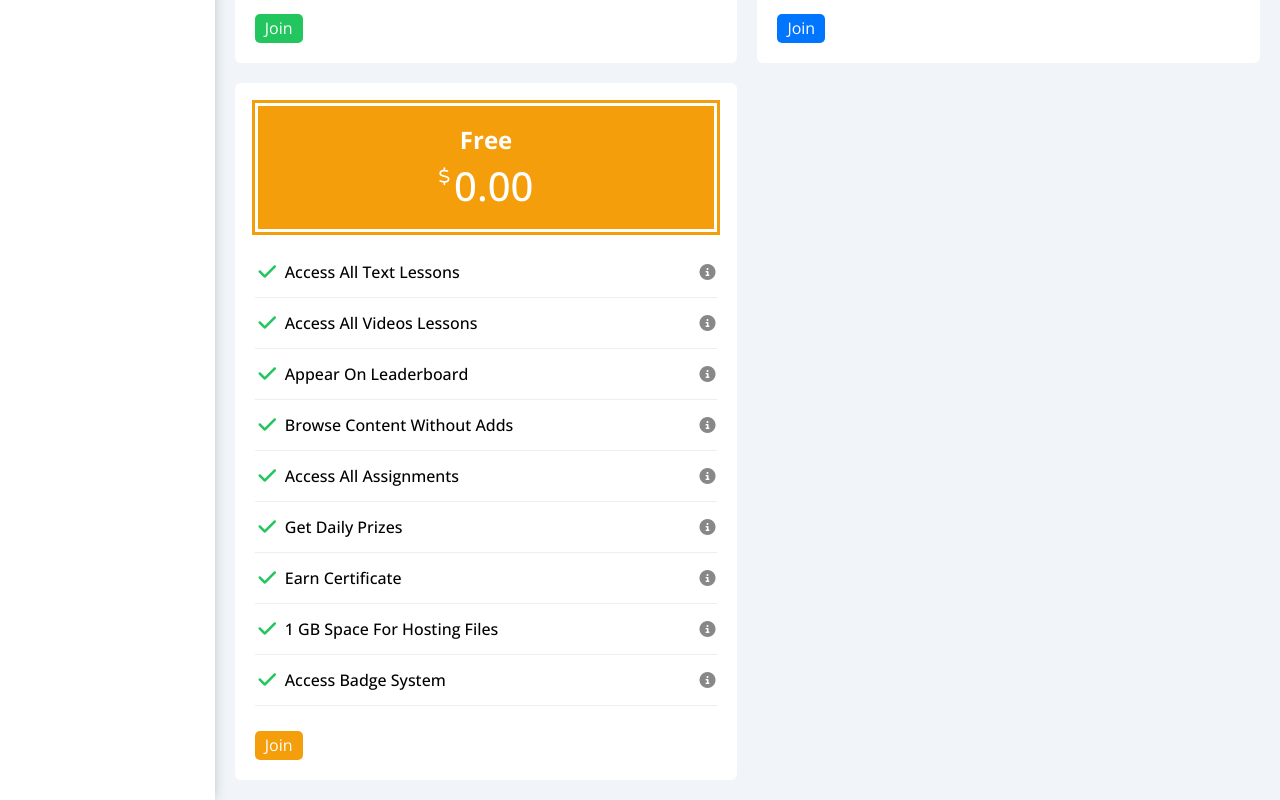
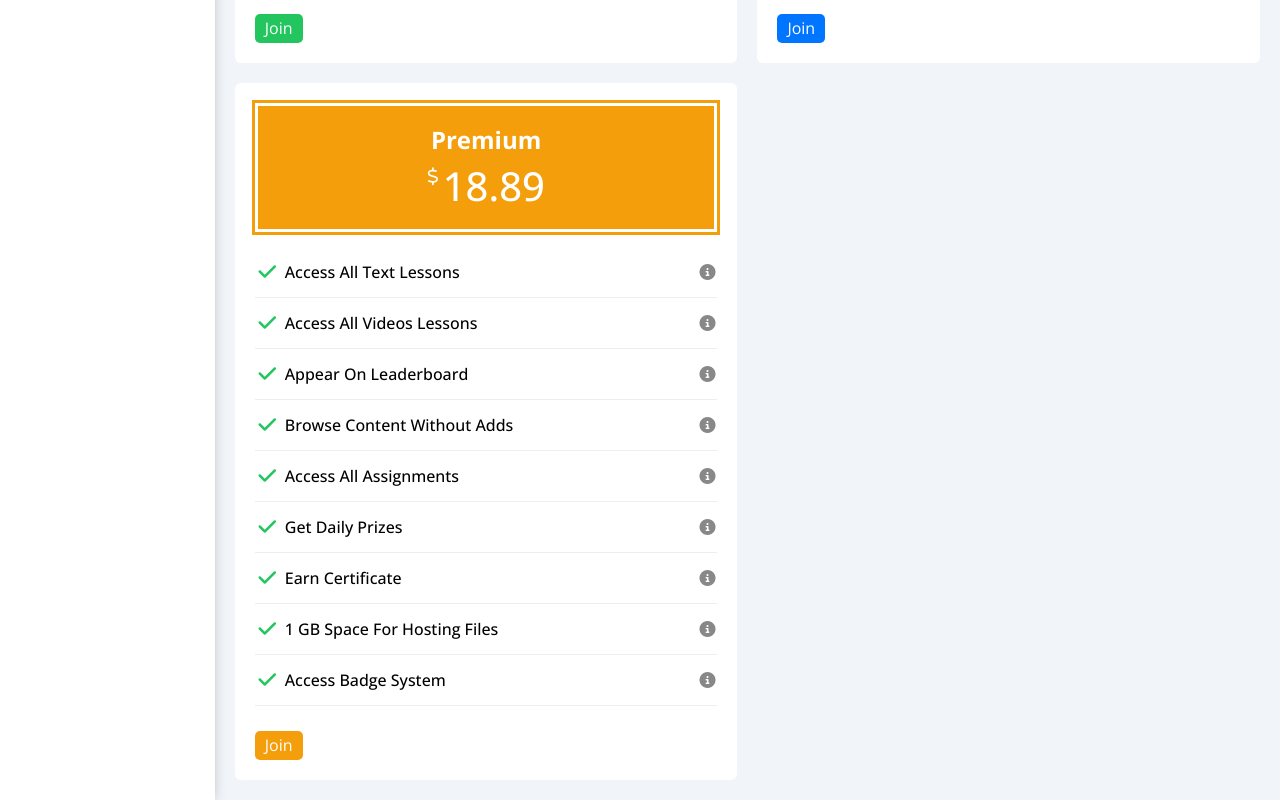
Before and after one commit to Abdalrahman-gits/Elzero_Template_4, a plain HTML site: page plans.html in a window 1280 px wide. Shown: the part 799-1599 px from the top of the page. Drawn offline with nearby package versions, Linux system fonts and the light colour scheme.

Commit message:
Edit Plans Page

```diff
--- a/plans.html
+++ b/plans.html
@@ -205,9 +205,9 @@
         </section>
         <section class="premuim plan bg-white p-20 rad-6">
           <div class="forhead p-20 bg-orange c-white txt-c mb-30">
-            <h2 class="mt-0 mb-10">Free</h2>
+            <h2 class="mt-0 mb-10">Premium</h2>
             <span class="dollar-sign"><i class="fa-regular fa-dollar-sign"></i></span>
-            <span class="bold-500">0.00</span>
+            <span class="bold-500">18.89</span>
           </div>
           <ul class="features txt-cap bold-500 mb-25">
             <li class="feature align-c mb-15 pb-15">
```
